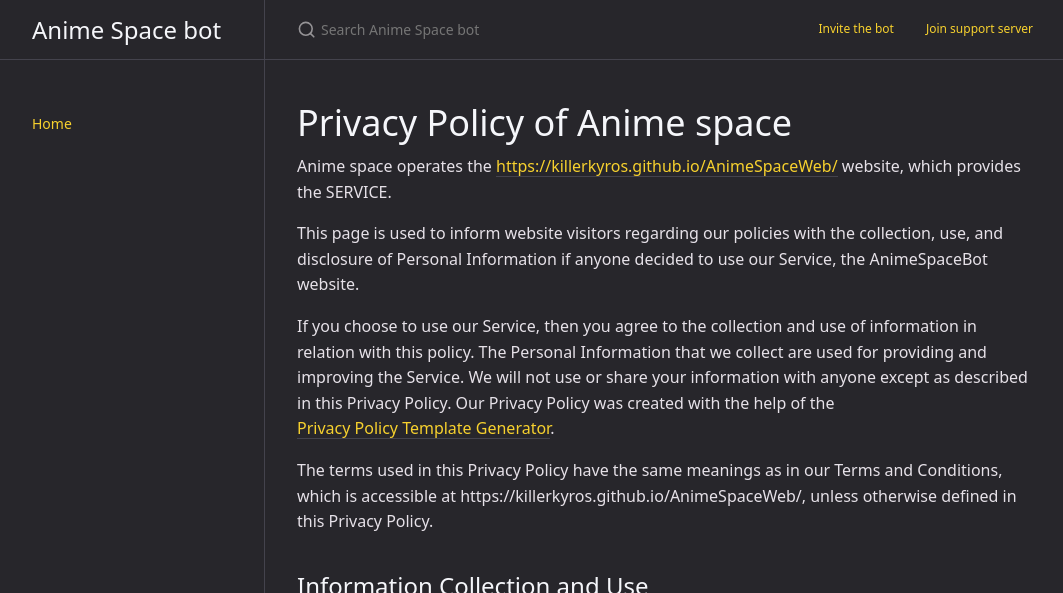
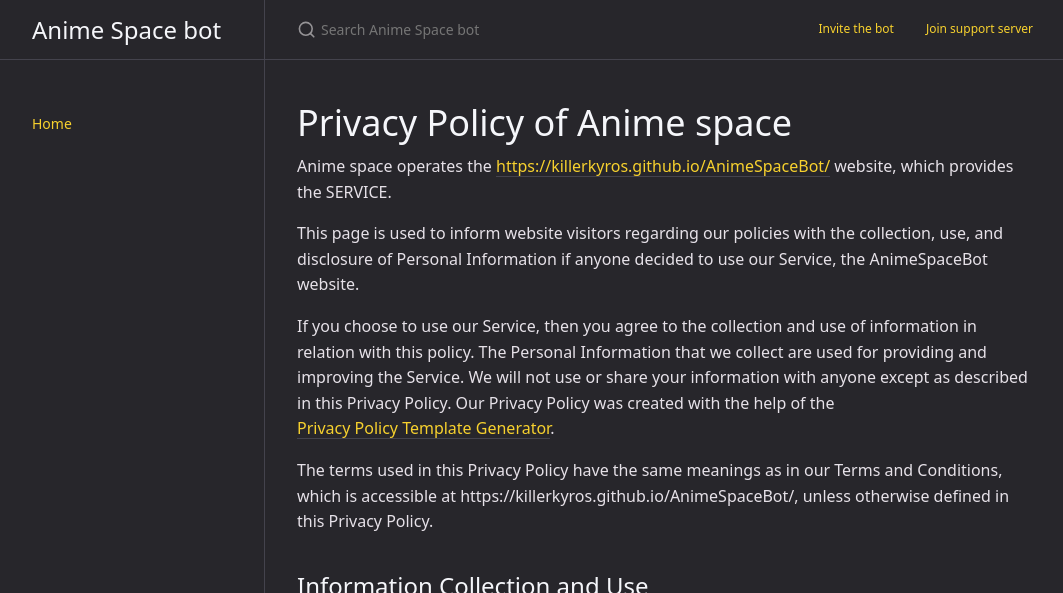
Before and after one commit to harjy02/animeSpaceBot, a Jekyll site: the page built from docs/terms/PrivacyPolicy.md, in a window 1280 px wide and 900 px high. Shown: the top 593 px of the window, without its empty margins (107-1170 px from the left). Built offline with Jekyll 4.4.1, drawn with Linux system fonts in a browser that asks for light colours; some of the changed lines change nothing that is shown.

Commit message:
fix 3 pages

```diff
--- a/docs/_includes/footer_custom.html
+++ b/docs/_includes/footer_custom.html
@@ -2,5 +2,5 @@
 <p class="text-small text-grey-dk-100 mb-0">{{ site.footer_content }}</p>
 {%- endif -%}
 <p class="text-small text-grey-dk-000 mb-0">
-  <a href="mailto:animespacebot@gmail.com">Contact us</a> - <a href="/AnimeSpaceWeb/TermAndConditions">Term and condition</a> - <a href="/AnimeSpaceWeb/PrivacyPolicy">Privacy policy</a>
+  <a href="mailto:animespacebot@gmail.com">Contact us</a> - <a href="/AnimeSpaceBot/TermAndConditions">Term and condition</a> - <a href="/AnimeSpaceBot/PrivacyPolicy">Privacy policy</a>
 </p>
--- a/docs/terms/PrivacyPolicy.md
+++ b/docs/terms/PrivacyPolicy.md
@@ -8,13 +8,13 @@
 
 <h1>Privacy Policy of Anime space</h1>
 
-<p>Anime space operates the <a href="https://killerkyros.github.io/AnimeSpaceWeb/">https://killerkyros.github.io/AnimeSpaceWeb/</a> website, which provides the SERVICE.</p>
+<p>Anime space operates the <a href="https://killerkyros.github.io/AnimeSpaceBot/">https://killerkyros.github.io/AnimeSpaceBot/</a> website, which provides the SERVICE.</p>
 
 <p>This page is used to inform website visitors regarding our policies with the collection, use, and disclosure of Personal Information if anyone decided to use our Service, the AnimeSpaceBot website.</p>
 
 <p>If you choose to use our Service, then you agree to the collection and use of information in relation with this policy. The Personal Information that we collect are used for providing and improving the Service. We will not use or share your information with anyone except as described in this Privacy Policy. Our Privacy Policy was created with the help of the <a href="https://www.privacypolicytemplate.net">Privacy Policy Template Generator</a>.</p>
 
-<p>The terms used in this Privacy Policy have the same meanings as in our Terms and Conditions, which is accessible at https://killerkyros.github.io/AnimeSpaceWeb/, unless otherwise defined in this Privacy Policy.</p>
+<p>The terms used in this Privacy Policy have the same meanings as in our Terms and Conditions, which is accessible at https://killerkyros.github.io/AnimeSpaceBot/, unless otherwise defined in this Privacy Policy.</p>
 
 <h2>Information Collection and Use</h2>
 
```
Also changed, not shown: 9 other files.
